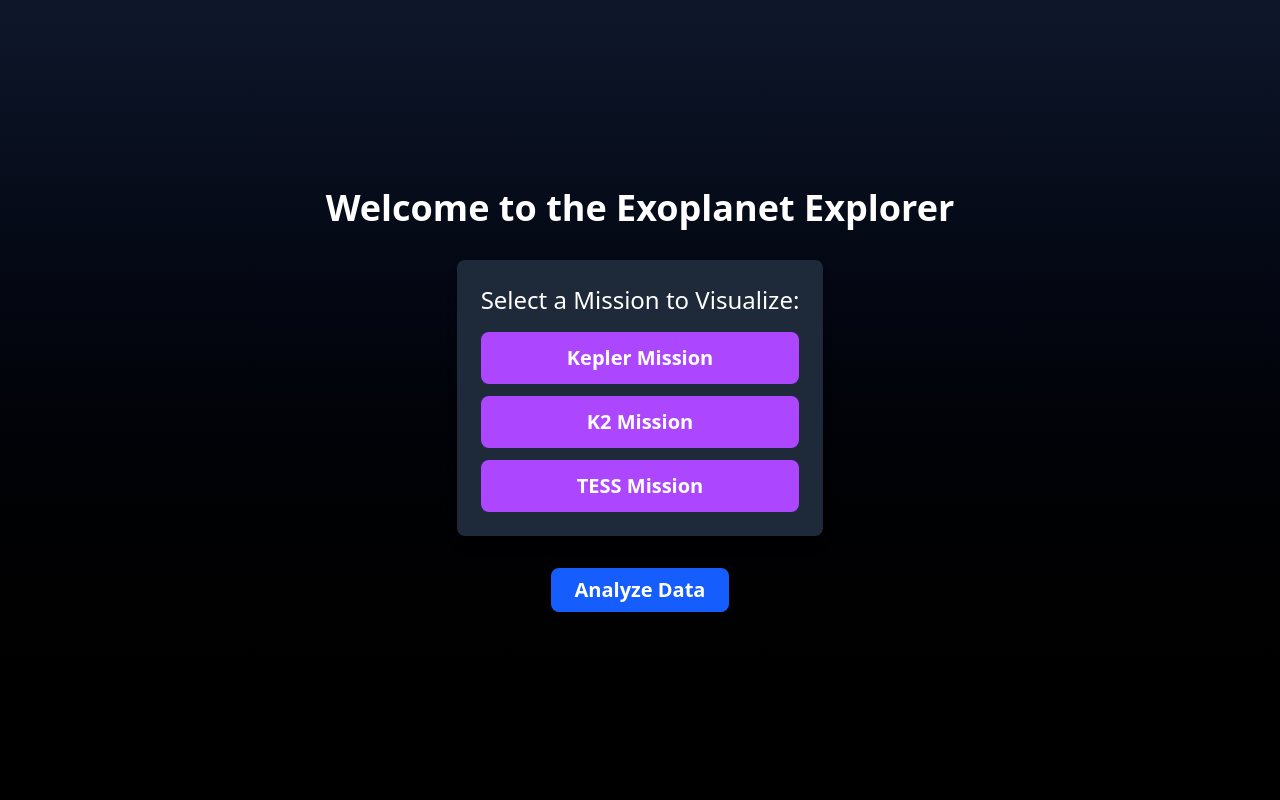
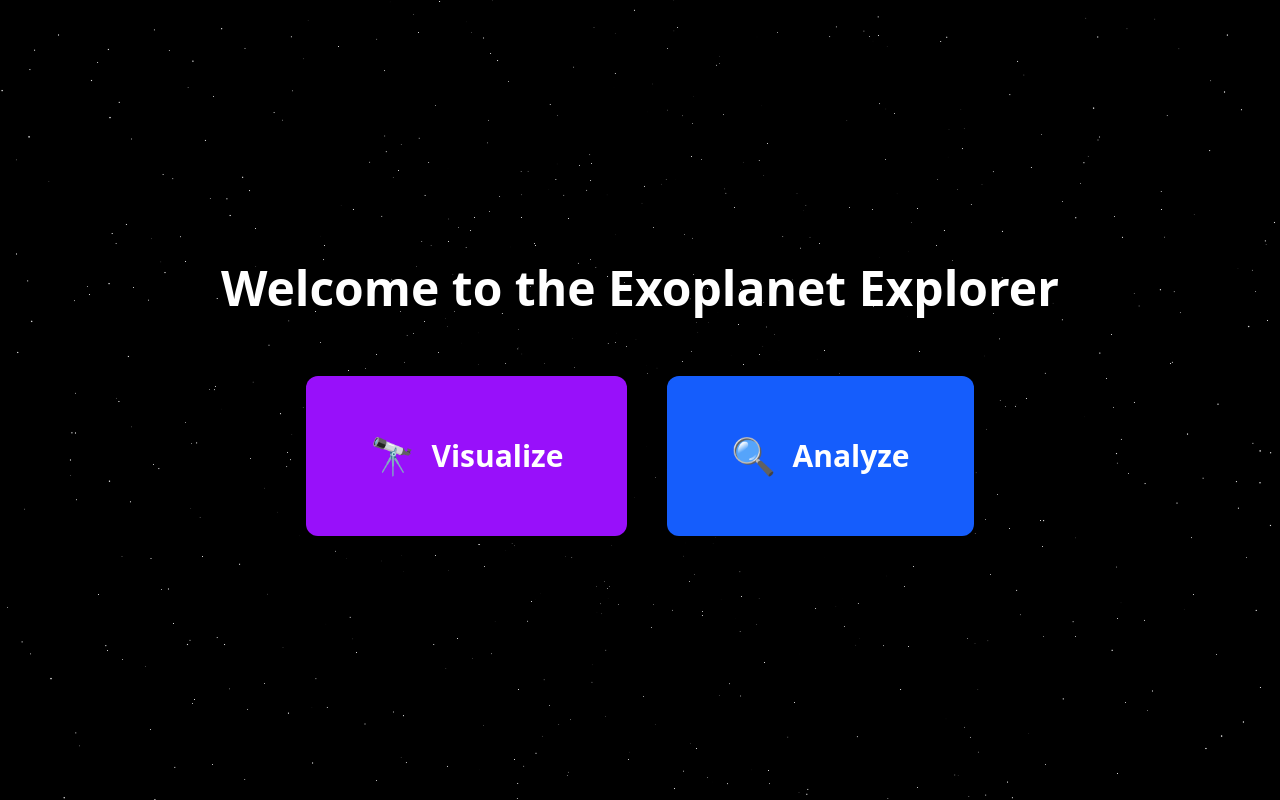
Before and after one commit to MahadSeecs/NasaSpaceAppsChallenge, a React (Vite) app in the folder exo-ui/: page / in a window 1280 px wide. Built offline with nearby package versions, Linux system fonts and the light colour scheme.

Commit message:
added landing pages

```diff
--- a/exo-ui/src/App.jsx
+++ b/exo-ui/src/App.jsx
@@ -1,15 +1,17 @@
-// App.js
+// App.jsx
 import React from 'react';
 import { BrowserRouter as Router, Route, Routes } from 'react-router-dom';
 import LandingPage from './components/LandingPage';
-import ExoplanetExplorer from './components/ExoplanetExplorer'; // Your existing component
-import Analyze from './components/Analyze'; // Replace with your actual Analyze component
+import MissionSelectPage from './components/MissionSelectPage';
+import ExoplanetExplorer from './components/ExoplanetExplorer';
+import Analyze from './components/Analyze';
 
 const App = () => {
   return (
     <Router>
-      <Routes> {/* Use Routes instead of Switch */}
+      <Routes>
         <Route path="/" element={<LandingPage />} />
+        <Route path="/visualize" element={<MissionSelectPage />} />
         <Route path="/visualize/:mission" element={<ExoplanetExplorer />} />
         <Route path="/analyze" element={<Analyze />} />
       </Routes>
--- a/exo-ui/src/components/LandingPage.jsx
+++ b/exo-ui/src/components/LandingPage.jsx
@@ -1,48 +1,44 @@
 import React from 'react';
 import { useNavigate } from 'react-router-dom';
+import StarfieldBackground from './StarfieldBackground';
 
 const LandingPage = () => {
   const navigate = useNavigate();
 
-    const handleAnalyzeClick = () => {
-        navigate('/analyze');
-    };
-
-    const handleMissionSelect = (mission) => {
-        console.log(`Selected mission: ${mission}`);
-        navigate(`/visualize/${mission.toLowerCase()}`);
-    };
+  const handleAnalyzeClick = () => navigate('/analyze');
+  const handleVisualizeClick = () => navigate('/visualize');
 
   return (
-        <div className="flex flex-col items-center justify-center h-screen bg-gradient-to-b from-slate-900 to-black text-white">
-            <h1 className="text-4xl font-bold mb-8">Welcome to the Exoplanet Explorer</h1>
+    <div className="relative h-screen w-full overflow-hidden text-white">
+      {/* Starfield background */}
+      <StarfieldBackground />
 
-            <div className="mb-8 bg-gray-800 p-6 rounded-lg shadow-lg">
-                <h2 className="text-2xl mb-4">Select a Mission to Visualize:</h2>
-                <div className="flex flex-col space-y-3">
+      {/* Foreground content */}
+      <div className="absolute inset-0 flex flex-col items-center justify-center z-10">
+        <h1 className="text-5xl font-extrabold mb-16 text-center drop-shadow-lg">
+          Welcome to the Exoplanet Explorer
+        </h1>
+
+        <div className="flex flex-col sm:flex-row gap-10">
+          {/* Visualize Button */}
           <button
-                        onClick={() => handleMissionSelect('Kepler')}
-                        className="bg-purple-500 hover:bg-purple-600 text-white font-bold py-3 px-6 rounded-lg text-xl transition duration-200">
-                        Kepler Mission
+            onClick={handleVisualizeClick}
+            className="bg-purple-600 hover:bg-purple-700 text-white font-extrabold py-15 px-16 rounded-xl text-3xl flex items-center justify-center gap-4 shadow-2xl transition-all transform hover:scale-110 active:scale-100"
+          >
+            <span role="img" aria-label="telescope" className="text-4xl">🔭</span>
+            Visualize
           </button>
+
+          {/* Analyze Button */}
           <button
-                        onClick={() => handleMissionSelect('K2')}
-                        className="bg-purple-500 hover:bg-purple-600 text-white font-bold py-3 px-6 rounded-lg text-xl transition duration-200">
-                        K2 Mission
-                    </button>
-                    <button
-                        onClick={() => handleMissionSelect('TESS')}
-                        className="bg-purple-500 hover:bg-purple-600 text-white font-bold py-3 px-6 rounded-lg text-xl transition duration-200">
-                        TESS Mission
+            onClick={handleAnalyzeClick}
+            className="bg-blue-600 hover:bg-blue-700 text-white font-extrabold py-15 px-16 rounded-xl text-3xl flex items-center justify-center gap-4 shadow-2xl transition-all transform hover:scale-110 active:scale-100"
+          >
+            <span role="img" aria-label="magnifying-glass" className="text-4xl">🔍</span>
+            Analyze
           </button>
         </div>
       </div>
-
-            <button
-                onClick={handleAnalyzeClick}
-                className="bg-blue-600 hover:bg-blue-700 text-white font-bold py-2 px-6 rounded-lg text-xl transition duration-200">
-                Analyze Data
-            </button>
     </div>
   );
 };
--- /dev/null
+++ b/exo-ui/src/components/MissionSelectPage.jsx
@@ -0,0 +1,47 @@
+// components/MissionSelectPage.jsx
+import React from 'react';
+import { useNavigate } from 'react-router-dom';
+import StarfieldBackground from './StarfieldBackground';
+
+const MissionSelectPage = () => {
+  const navigate = useNavigate();
+
+  const handleMissionSelect = (mission) => {
+    navigate(`/visualize/${mission.toLowerCase()}`);
+  };
+
+  return (
+    <div className="relative h-screen flex flex-col items-center justify-center text-white overflow-hidden">
+      <StarfieldBackground />
+
+      <h1 className="text-4xl font-extrabold mb-10 text-center">
+        Select a Mission to Visualize
+      </h1>
+
+      <div className="flex flex-col sm:flex-row gap-10 z-10">
+        <button
+          onClick={() => handleMissionSelect('Kepler')}
+          className="bg-purple-600 hover:bg-purple-700 text-white font-bold py-8 px-16 rounded-xl text-3xl flex items-center justify-center gap-3 shadow-2xl transition-all transform hover:scale-110 active:scale-100"
+        >
+          🪐 Kepler
+        </button>
+
+        <button
+          onClick={() => handleMissionSelect('K2')}
+          className="bg-pink-600 hover:bg-pink-700 text-white font-bold py-8 px-16 rounded-xl text-3xl flex items-center justify-center gap-3 shadow-2xl transition-all transform hover:scale-110 active:scale-100"
+        >
+          🚀 K2
+        </button>
+
+        <button
+          onClick={() => handleMissionSelect('TESS')}
+          className="bg-indigo-600 hover:bg-indigo-700 text-white font-bold py-8 px-16 rounded-xl text-3xl flex items-center justify-center gap-3 shadow-2xl transition-all transform hover:scale-110 active:scale-100"
+        >
+          🌟 TESS
+        </button>
+      </div>
+    </div>
+  );
+};
+
+export default MissionSelectPage;
--- /dev/null
+++ b/exo-ui/src/components/StarfieldBackground.jsx
@@ -0,0 +1,44 @@
+import React, { useRef, useEffect, useState } from 'react';
+import { Canvas, useFrame, useThree } from '@react-three/fiber';
+import { Stars } from '@react-three/drei';
+import * as THREE from 'three';
+
+function InteractiveStars() {
+  const starsRef = useRef();
+  const { camera } = useThree();
+  const [mouse, setMouse] = useState({ x: 0, y: 0 });
+
+  useEffect(() => {
+    const handleMouseMove = (e) => {
+      const x = (e.clientX / window.innerWidth) * 2 - 1;
+      const y = -(e.clientY / window.innerHeight) * 2 + 1;
+      setMouse({ x, y });
+    };
+    window.addEventListener('mousemove', handleMouseMove);
+    return () => window.removeEventListener('mousemove', handleMouseMove);
+  }, []);
+
+  useFrame((state, delta) => {
+    if (starsRef.current) {
+      starsRef.current.rotation.y += delta * 0.02;
+      starsRef.current.rotation.x += delta * 0.01;
+    }
+    camera.rotation.y = THREE.MathUtils.lerp(camera.rotation.y, mouse.x * 0.2, 0.05);
+    camera.rotation.x = THREE.MathUtils.lerp(camera.rotation.x, mouse.y * 0.2, 0.05);
+  });
+
+  return <Stars ref={starsRef} radius={100} depth={50} count={5000} factor={4} fade />;
+}
+
+const StarfieldBackground = () => {
+  return (
+    <div style={{ position: 'fixed', inset: 0, zIndex: -1 }}>
+      <Canvas camera={{ position: [0, 0, 1] }}>
+        <color attach="background" args={['#000']} />
+        <InteractiveStars />
+      </Canvas>
+    </div>
+  );
+};
+
+export default StarfieldBackground;
```
Lines whose indentation alone changed are shown as unchanged.
